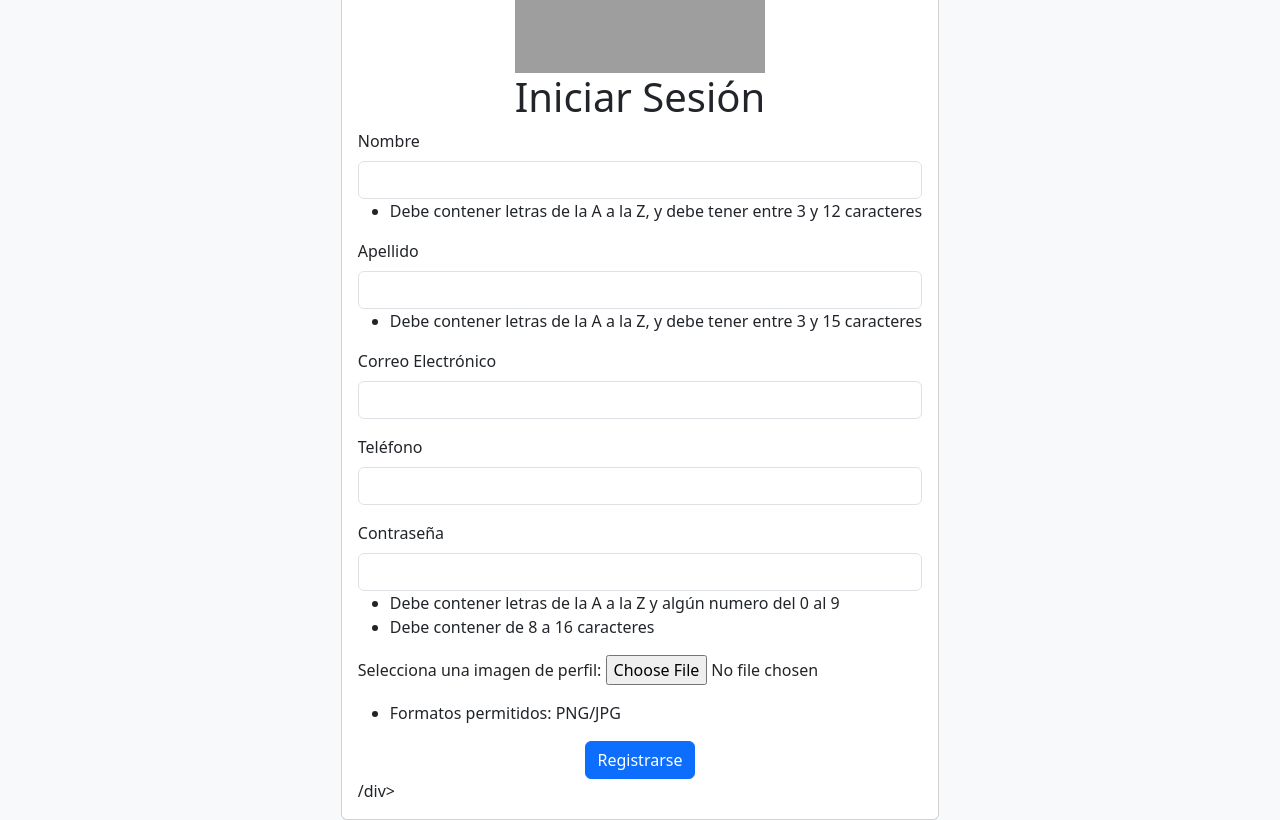
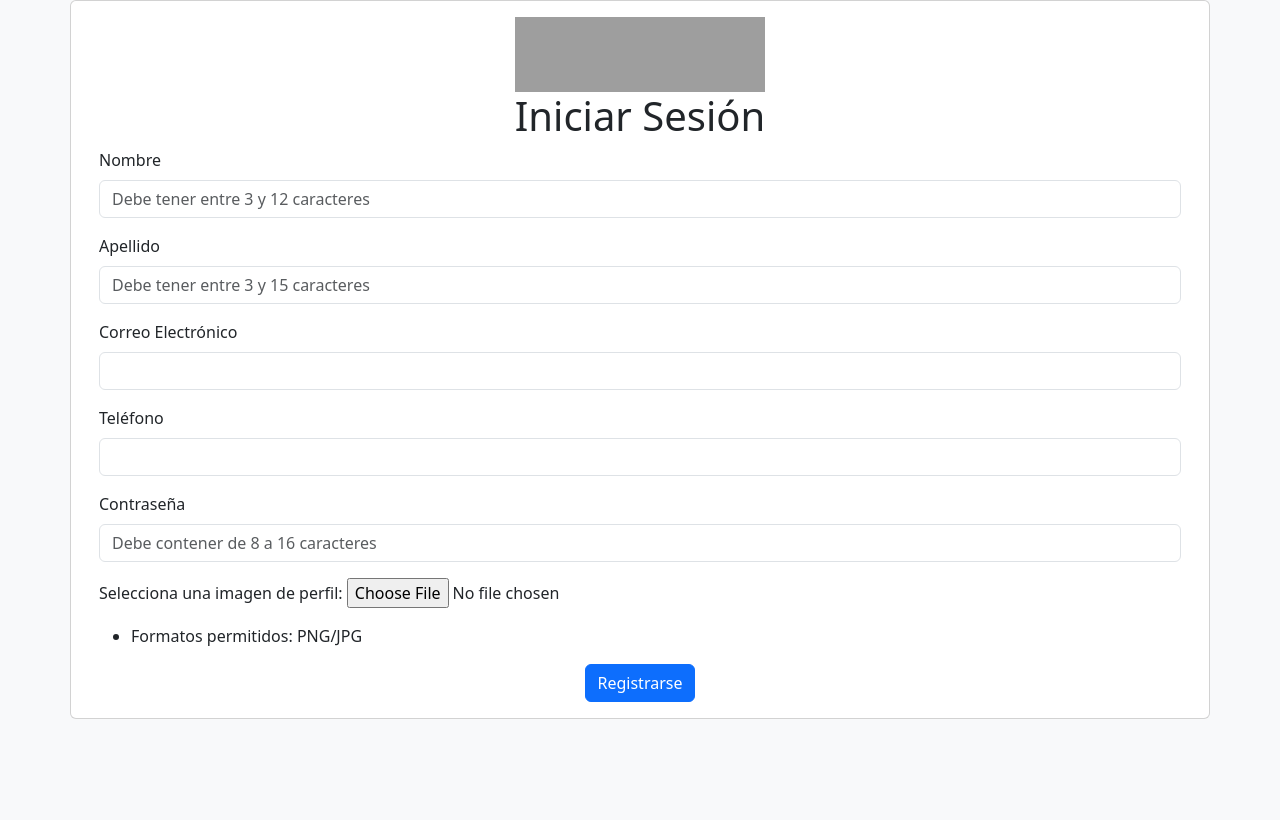
Before and after one commit to PenoffPablo/ExtraRango, a PHP site: page /sign-in.php in a window 1280 px wide. After the commit the page ends 719 px from the top, so only its background shows below. Run offline with PHP 8.4, Linux system fonts and the light colour scheme; some libraries are stand-ins or nearby versions; grey boxes are pictures that could not be loaded.

Commit message:
mejoras de interfaz

```diff
--- a/BBDD/sesion.php
+++ b/BBDD/sesion.php
@@ -1,7 +1,6 @@
 <?php
 session_start();
 
-include("base_de_datos.php")
 
 if ($_SERVER['REQUEST_METHOD'] === 'POST') {
 
@@ -21,7 +20,7 @@ if ($_SERVER['REQUEST_METHOD'] === 'POST') {
     exit;
   }
 
-  $sql = "SELECT * FROM usuarios WHERE nombre_de_usuario = '$email' AND contraseña = '$password'";
+  $sql = "SELECT * FROM usuarios WHERE email = '$email' AND contraseña = '$password'";
   $result = mysqli_query($conexion, $sql);
 
   if (!$result || mysqli_num_rows($result) === 0) {
@@ -33,7 +32,7 @@ if ($_SERVER['REQUEST_METHOD'] === 'POST') {
   $_SESSION['username'] = $username;
 
   // Redirigir a la página de inicio de sesión exitoso
-  header('Location: index.php');
+  header('Location: Main/index.php');
   exit;
 }
 ?>
--- a/Users/login.php
+++ b/Users/login.php
@@ -23,7 +23,7 @@
     <img src="../imagenes/Logo_ExtraRango.png" height= 75px width=250px alt="logo">
     </div>
     <h1 class="text-center">Iniciar Sesión</h1>
-      <form action="sesion.php" method="POST">
+      <form action="../BBDD/sesion.php" method="POST">
         <div class="mb-3">
           <label for="email" class="form-label">Correo Electrónico</label>
           <input type="email" name="email" id="email" class="form-control" required>
--- a/Users/sign-in.php
+++ b/Users/sign-in.php
@@ -12,13 +12,11 @@
     <link rel="stylesheet" href="https://cdn.jsdelivr.net/npm/bootstrap-icons@1.10.3/font/bootstrap-icons.css">
     <link rel="stylesheet" href="../css/estilos.css">
 </head>
-<body class="bg-light">
-  <div>
+<body class="bg-light ">
 
-  </div>
-  <div class="container d-flex justify-content-center align-items-center vh-100">
+  <div class="container d-flex align-items-center justify-content-center card p-3 mx-auto">
 
-    <div class="card p-3 form-register">
+    <div class="container mx-auto">
       <div class="text-center img-form mx-auto">
     <img src="../imagenes/Logo_ExtraRango.png" height= 75px width=250px alt="logo" class="">
     </div>
@@ -27,14 +25,14 @@
       <form action="../BBDD/base_de_datos.php" METHOD="POST" enctype="multipart/form-data">
         <div class="mb-3">
           <label for="name" class="form-label">Nombre</label>
-          <input type="text" name="name" id="name" class="form-control" pattern="[a-zA-Z]{3,12}" required>
-             <ul><li>Debe contener letras de la A a la Z, y debe tener entre 3 y 12 caracteres</li></ul>
+          <input type="text" name="name" id="name" class="form-control" pattern="[a-zA-Z]{3,12}" placeholder="Debe tener entre 3 y 12 caracteres" required>
+
         </div>
 
         <div class="mb-3">
           <label for="apellido" class="form-label">Apellido</label>
-          <input type="text" name="lastName" id="lastName" class="form-control" pattern="[a-zA-Z]{3,16}" required>
-          <ul><li>Debe contener letras de la A a la Z, y debe tener entre 3 y 15 caracteres</li></ul>
+          <input type="text" name="lastName" id="lastName" class="form-control" pattern="[a-zA-Z]{3,16}" placeholder="Debe tener entre 3 y 15 caracteres" required>
+
         </div>
         <div class="mb-3">
           <label for="email" class="form-label">Correo Electrónico</label>
@@ -48,25 +46,18 @@
 
         <div class="mb-3">
           <label for="password" class="form-label">Contraseña</label>
-          <input type="password" name="pass" id="pass" class="form-control" required>
-          <ul><li>Debe contener letras de la A a la Z y algún numero del 0 al 9</li>
-              <li>Debe contener de 8 a 16 caracteres </li>
-        </ul>
+          <input type="password" name="pass" id="pass" class="form-control" required placeholder="Debe contener de 8 a 16 caracteres">
         </div>
 
         <div class="mb-3">
         <label for="imagen">Selecciona una imagen de perfil:</label>
-    <input type="file" id="imagen" name="imagen" required><br>
+    <input type="file" id="imagen" name="imagen" class="archivo-label" required><br>
 
         </div>
         <ul><li>Formatos permitidos: PNG/JPG</li></ul>
         <div class="text-center">
           <button type="submit" class="btn btn-primary">Registrarse</button>
         </div>
-
-        <div class="errores">
-
-        /div>
       </form>
     </div>
   </div>
```
Also changed, not shown: css/estilos.css (+8 -5 lines).
